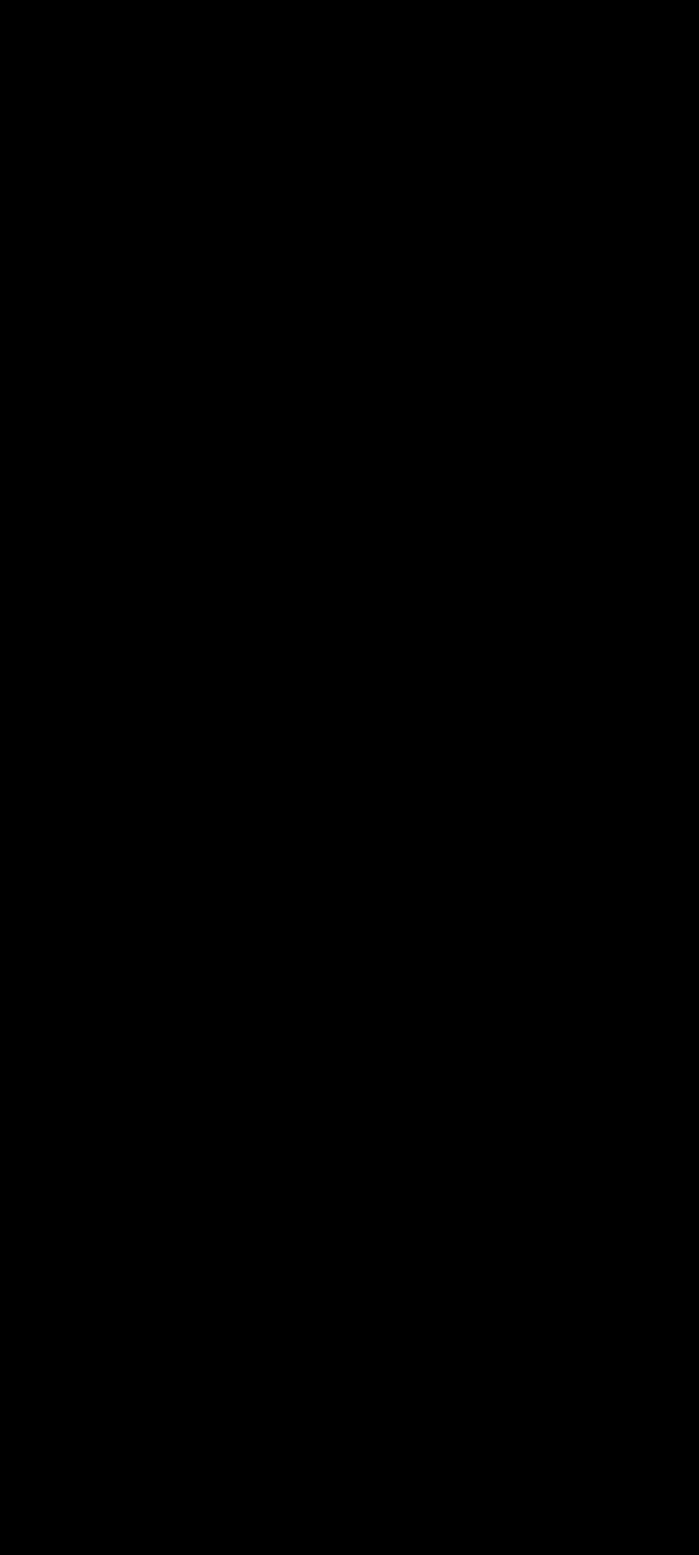
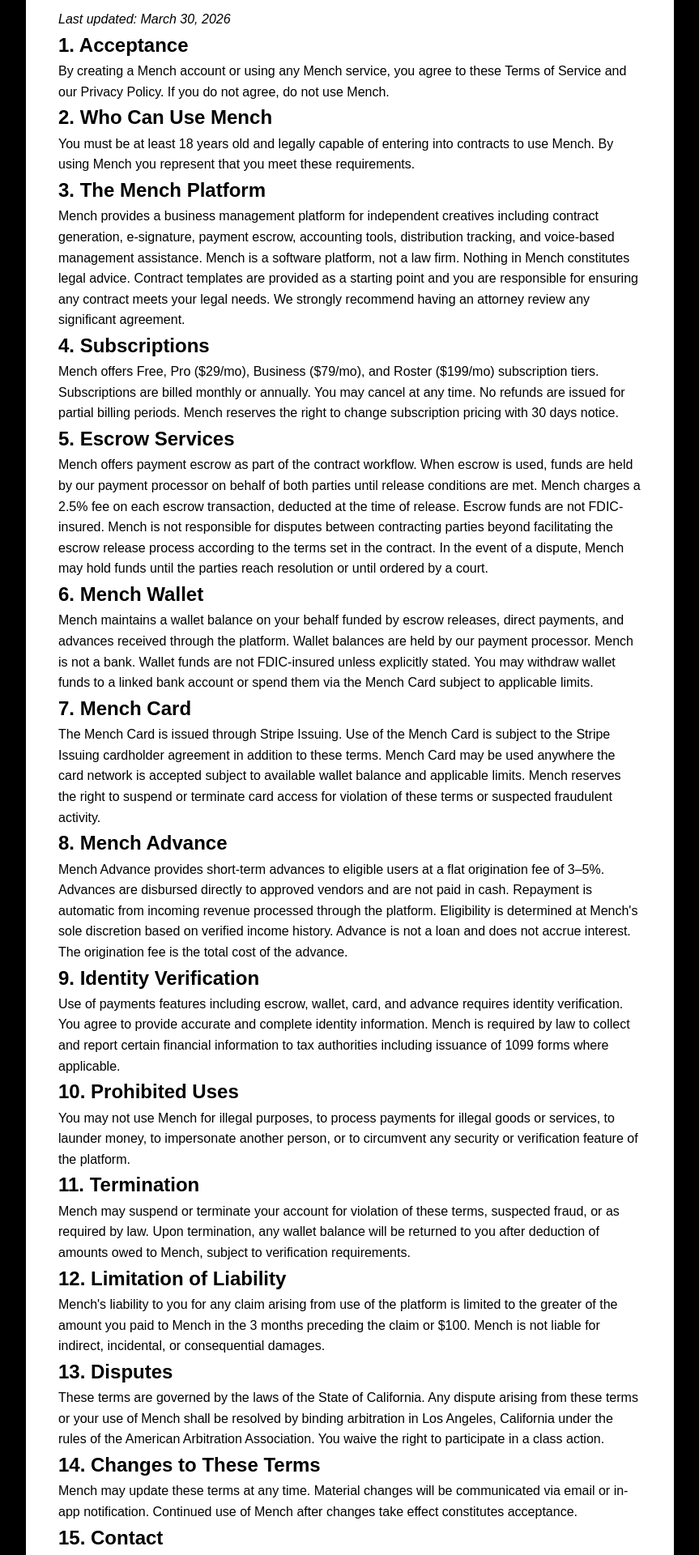
Before and after one commit to joshlettuce/mench-landing, a React (Vite) app: page /termsofservice in a window 1280 px wide. Before the commit this address had no page. Shown: the part 80-2000 px from the top of the page at 81% size, without its empty margins (208-1071 px from the left). Before the commit the page ends 800 px from the top, so only its background shows below. Built offline with nearby package versions, Linux system fonts and the light colour scheme.

Commit message:
feat: add privacy policy and terms of service pages

```diff
--- a/src/App.jsx
+++ b/src/App.jsx
@@ -1,6 +1,8 @@
 import { BrowserRouter, Routes, Route } from "react-router-dom";
 import MenchLanding from "./pages/LandingPage.jsx";
 import InvitePage from "./pages/InvitePage.jsx";
+import PrivacyPolicy from "./pages/PrivacyPolicy.jsx";
+import TermsOfService from "./pages/TermsOfService.jsx";
 
 export default function App() {
   return (
@@ -8,6 +10,8 @@
       <Routes>
         <Route path="/" element={<MenchLanding />} />
         <Route path="/invite/:token" element={<InvitePage />} />
+        <Route path="/privacypolicy" element={<PrivacyPolicy />} />
+        <Route path="/termsofservice" element={<TermsOfService />} />
       </Routes>
     </BrowserRouter>
   );
--- /dev/null
+++ b/src/pages/PrivacyPolicy.jsx
@@ -0,0 +1,48 @@
+export default function PrivacyPolicy() {
+  const style = {
+    background: "#fff",
+    color: "#000",
+    fontFamily: "sans-serif",
+    maxWidth: "800px",
+    margin: "0 auto",
+    padding: "40px",
+    lineHeight: 1.6,
+  };
+
+  return (
+    <div style={style}>
+      <h1>PRIVACY POLICY</h1>
+      <p><em>Last updated: March 30, 2026</em></p>
+
+      <h2>1. Who We Are</h2>
+      <p>Mench is a product of PRNTS LLC. We operate the Mench mobile application and website at mench.app. References to "Mench," "we," "us," or "our" refer to PRNTS LLC.</p>
+
+      <h2>2. What We Collect</h2>
+      <p>We collect information you provide directly, including your name, email address, phone number, and business information when you create an account. We collect financial information including bank account details, payment card information, and transaction history when you use our payments features. We collect identity verification information including government-issued ID and tax identification numbers as required by law and by our payment processors. We collect usage data including how you interact with the app, voice session metadata, and device information. We do not store the content of your voice conversations beyond what is necessary to deliver the service.</p>
+
+      <h2>3. How We Use Your Information</h2>
+      <p>We use your information to operate and improve the Mench platform, process payments and escrow transactions, verify your identity as required by financial regulations, send transactional communications about your account and contracts, and comply with legal obligations including tax reporting and anti-money laundering requirements.</p>
+
+      <h2>4. Payments and Financial Data</h2>
+      <p>Mench uses Stripe to process payments, hold escrow funds, and issue the Mench Card. Your financial data is handled in accordance with Stripe's privacy policy in addition to this policy. Mench maintains a wallet balance on your behalf. Funds in your Mench Wallet are held by our payment processor and are not FDIC-insured unless explicitly stated. Mench Card is issued through Stripe Issuing. Card transaction data is used to operate the card program and to improve our advance and financial products.</p>
+
+      <h2>5. How We Share Your Information</h2>
+      <p>We share your information with Stripe for payment processing, identity verification, and card issuance. We share with Supabase for data storage and with other infrastructure providers necessary to operate the platform. We share with counterparties to your contracts only what is necessary to execute and fulfill those contracts. We do not sell your personal information to third parties for marketing purposes.</p>
+
+      <h2>6. Data Retention</h2>
+      <p>We retain your account data for as long as your account is active and for a minimum of 7 years after account closure as required by financial regulations.</p>
+
+      <h2>7. Your Rights</h2>
+      <p>You may request access to, correction of, or deletion of your personal data by contacting us at privacy@mench.app. Deletion requests are subject to our legal retention obligations.</p>
+
+      <h2>8. Security</h2>
+      <p>We use industry-standard encryption and security practices to protect your data. No method of transmission over the internet is 100% secure. We encourage you to use a strong password and to contact us immediately at security@mench.app if you suspect unauthorized access to your account.</p>
+
+      <h2>9. Changes to This Policy</h2>
+      <p>We will notify you of material changes to this policy via email or in-app notification. Continued use of Mench after changes take effect constitutes acceptance of the updated policy.</p>
+
+      <h2>10. Contact</h2>
+      <p>PRNTS LLC / privacy@mench.app / Los Angeles, CA</p>
+    </div>
+  );
+}
--- /dev/null
+++ b/src/pages/TermsOfService.jsx
@@ -0,0 +1,63 @@
+export default function TermsOfService() {
+  const style = {
+    background: "#fff",
+    color: "#000",
+    fontFamily: "sans-serif",
+    maxWidth: "800px",
+    margin: "0 auto",
+    padding: "40px",
+    lineHeight: 1.6,
+  };
+
+  return (
+    <div style={style}>
+      <h1>TERMS OF SERVICE</h1>
+      <p><em>Last updated: March 30, 2026</em></p>
+
+      <h2>1. Acceptance</h2>
+      <p>By creating a Mench account or using any Mench service, you agree to these Terms of Service and our Privacy Policy. If you do not agree, do not use Mench.</p>
+
+      <h2>2. Who Can Use Mench</h2>
+      <p>You must be at least 18 years old and legally capable of entering into contracts to use Mench. By using Mench you represent that you meet these requirements.</p>
+
+      <h2>3. The Mench Platform</h2>
+      <p>Mench provides a business management platform for independent creatives including contract generation, e-signature, payment escrow, accounting tools, distribution tracking, and voice-based management assistance. Mench is a software platform, not a law firm. Nothing in Mench constitutes legal advice. Contract templates are provided as a starting point and you are responsible for ensuring any contract meets your legal needs. We strongly recommend having an attorney review any significant agreement.</p>
+
+      <h2>4. Subscriptions</h2>
+      <p>Mench offers Free, Pro ($29/mo), Business ($79/mo), and Roster ($199/mo) subscription tiers. Subscriptions are billed monthly or annually. You may cancel at any time. No refunds are issued for partial billing periods. Mench reserves the right to change subscription pricing with 30 days notice.</p>
+
+      <h2>5. Escrow Services</h2>
+      <p>Mench offers payment escrow as part of the contract workflow. When escrow is used, funds are held by our payment processor on behalf of both parties until release conditions are met. Mench charges a 2.5% fee on each escrow transaction, deducted at the time of release. Escrow funds are not FDIC-insured. Mench is not responsible for disputes between contracting parties beyond facilitating the escrow release process according to the terms set in the contract. In the event of a dispute, Mench may hold funds until the parties reach resolution or until ordered by a court.</p>
+
+      <h2>6. Mench Wallet</h2>
+      <p>Mench maintains a wallet balance on your behalf funded by escrow releases, direct payments, and advances received through the platform. Wallet balances are held by our payment processor. Mench is not a bank. Wallet funds are not FDIC-insured unless explicitly stated. You may withdraw wallet funds to a linked bank account or spend them via the Mench Card subject to applicable limits.</p>
+
+      <h2>7. Mench Card</h2>
+      <p>The Mench Card is issued through Stripe Issuing. Use of the Mench Card is subject to the Stripe Issuing cardholder agreement in addition to these terms. Mench Card may be used anywhere the card network is accepted subject to available wallet balance and applicable limits. Mench reserves the right to suspend or terminate card access for violation of these terms or suspected fraudulent activity.</p>
+
+      <h2>8. Mench Advance</h2>
+      <p>Mench Advance provides short-term advances to eligible users at a flat origination fee of 3–5%. Advances are disbursed directly to approved vendors and are not paid in cash. Repayment is automatic from incoming revenue processed through the platform. Eligibility is determined at Mench's sole discretion based on verified income history. Advance is not a loan and does not accrue interest. The origination fee is the total cost of the advance.</p>
+
+      <h2>9. Identity Verification</h2>
+      <p>Use of payments features including escrow, wallet, card, and advance requires identity verification. You agree to provide accurate and complete identity information. Mench is required by law to collect and report certain financial information to tax authorities including issuance of 1099 forms where applicable.</p>
+
+      <h2>10. Prohibited Uses</h2>
+      <p>You may not use Mench for illegal purposes, to process payments for illegal goods or services, to launder money, to impersonate another person, or to circumvent any security or verification feature of the platform.</p>
+
+      <h2>11. Termination</h2>
+      <p>Mench may suspend or terminate your account for violation of these terms, suspected fraud, or as required by law. Upon termination, any wallet balance will be returned to you after deduction of amounts owed to Mench, subject to verification requirements.</p>
+
+      <h2>12. Limitation of Liability</h2>
+      <p>Mench's liability to you for any claim arising from use of the platform is limited to the greater of the amount you paid to Mench in the 3 months preceding the claim or $100. Mench is not liable for indirect, incidental, or consequential damages.</p>
+
+      <h2>13. Disputes</h2>
+      <p>These terms are governed by the laws of the State of California. Any dispute arising from these terms or your use of Mench shall be resolved by binding arbitration in Los Angeles, California under the rules of the American Arbitration Association. You waive the right to participate in a class action.</p>
+
+      <h2>14. Changes to These Terms</h2>
+      <p>Mench may update these terms at any time. Material changes will be communicated via email or in-app notification. Continued use of Mench after changes take effect constitutes acceptance.</p>
+
+      <h2>15. Contact</h2>
+      <p>PRNTS LLC / legal@mench.app / Los Angeles, CA</p>
+    </div>
+  );
+}
```
